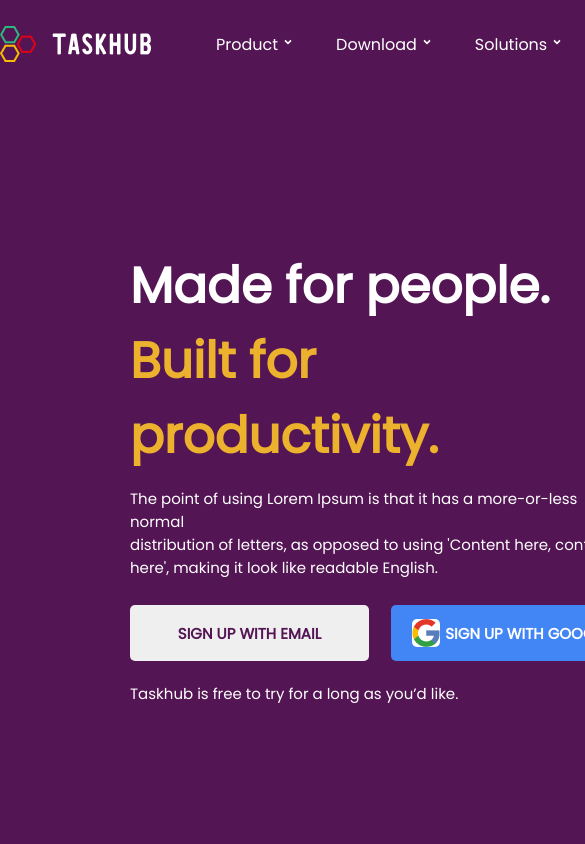
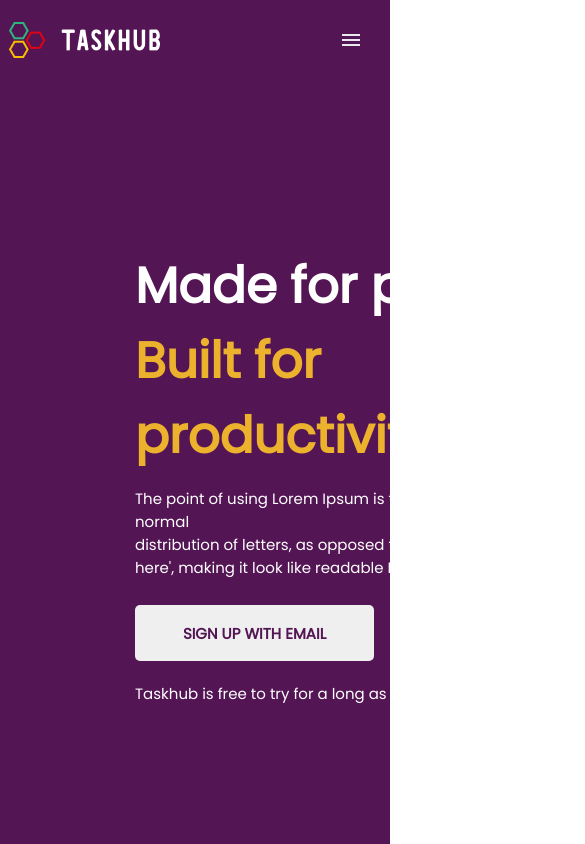
Before and after one commit to Ced-A21/TaskHub-Web, a React (Create React App) app: page / in a window 390 px wide. Shown: the top 844 px of the page, 585 px wide, since content can reach past the window. Built offline with nearby package versions, Linux system fonts and the light colour scheme.

Commit message:
Added responsiveness to navbar

```diff
--- a/src/App.module.css
+++ b/src/App.module.css
@@ -1,7 +1,22 @@
 *{
   margin:0;
   padding:0;
+  box-sizing: border-box;
+
 }
+
+html, body{
+  overflow-x: hidden;
+}
+body{
+  width:100%;
+  position: relative;
+}
+img{
+  max-width: 100%;
+}
+
+
 
 @media (prefers-reduced-motion: no-preference) {
   .App-logo {
@@ -39,7 +54,7 @@
   justify-content: center;
   position: fixed;
   top: 0;
-  z-index: 1030;
+
 
 
 
@@ -65,9 +80,13 @@
   list-style: none;
 
 
+}
+li{
+  list-style: none;
+  display:flex;
 
 }
-li{
+nav li{
   padding:19px;
   color:white;
   font-family: 'Poppins';
@@ -75,14 +94,65 @@
   display:flex;
   flex-direction: row;
 }
+.burgerbutton{
+  display:none;
+}
+
+.sidebar{
+  position:fixed;
+  top:0;
+  right:0;
+  height:100vh;
+  width:200px;
+  z-index: 999;
+  background-color:#ac2baca5;
+  box-shadow: -10px 0 10px rgba(0,0,0,0.1);
+  display:none;
+  flex-direction: column;
+  align-items: flex-start;
+  justify-content: flex-start;
+  backdrop-filter: blur(10px);
+
+
+}
+
+
+
+
+
+.sidebar li{
+  width: 100%;
+}
 
 
 .logoPosition{
   width: 151px;
   height: 36px;
-  left: 136px;
-  top: 20px;
 }
+
+@media (max-width: 475px) {
+  .NavBarList1, .NavBarList2{
+    display:none
+  }
+  .navBarBase{
+    display: flex;
+    justify-content: center;
+    align-items: center;
+  }
+  .nav{
+    display: flex;
+    justify-content: end;
+  }
+  .burgerbutton{
+    display: flex;
+    margin-left:160px;
+  }
+
+
+}
+
+
+
 
 .downArrowNav{
   display:flex;
--- a/src/components/navbar.jsx
+++ b/src/components/navbar.jsx
@@ -2,6 +2,15 @@
 import logo from "../images/logo.png"
 // import "../App.css"
 function NavBar() {
+    const showSideBar = () => { // Corrected function name and syntax
+        const sidebar = document.querySelector('.'+styles.sidebar); // Corrected selector
+        sidebar.style.display = 'flex';
+    };
+
+    const hideSideBar = () => {
+        const sidebar = document.querySelector('.'+styles.sidebar); // Corrected selector
+        sidebar.style.display = 'none';
+    }
     return(
        <header className={styles.navBarBase}>
         <div className={styles.logoPosition}>
@@ -48,9 +57,41 @@
                     Get Taskhub Free
                 </button>
             </ul>
+            <li className={styles.burgerbutton}onClick={showSideBar}>
+                    <svg xmlns="http://www.w3.org/2000/svg" height="24px" viewBox="0 -960 960 960" width="24px" fill="#e8eaed"><path d="M120-240v-80h720v80H120Zm0-200v-80h720v80H120Zm0-200v-80h720v80H120Z"/></svg>
+            </li>
+            <ul className={styles.sidebar}>
+                <li onClick={hideSideBar}>
+                    <svg xmlns="http://www.w3.org/2000/svg" height="24px" viewBox="0 -960 960 960" width="24px" fill="#e8eaed"><path d="m256-200-56-56 224-224-224-224 56-56 224 224 224-224 56 56-224 224 224 224-56 56-224-224-224 224Z"/></svg>
+                </li>
+                <li>
+                    Product
+                </li>
+                <li>
+                    Download
+                </li>
+                <li>
+                    Solutions
+                </li>
+                <li>
+                    Resources
+                </li>
+                <li>
+                    Pricing
+                </li>
+                <li>
+                    Request a Demo
+                </li>
+                <li>
+                    Log in
+                </li>
+
+            </ul>
         </nav>
        </header>
     )
 };
 
+
+
 export default NavBar ;
```
Also changed, not shown: src/images/burger.svg (added), src/images/close.svg (added).
